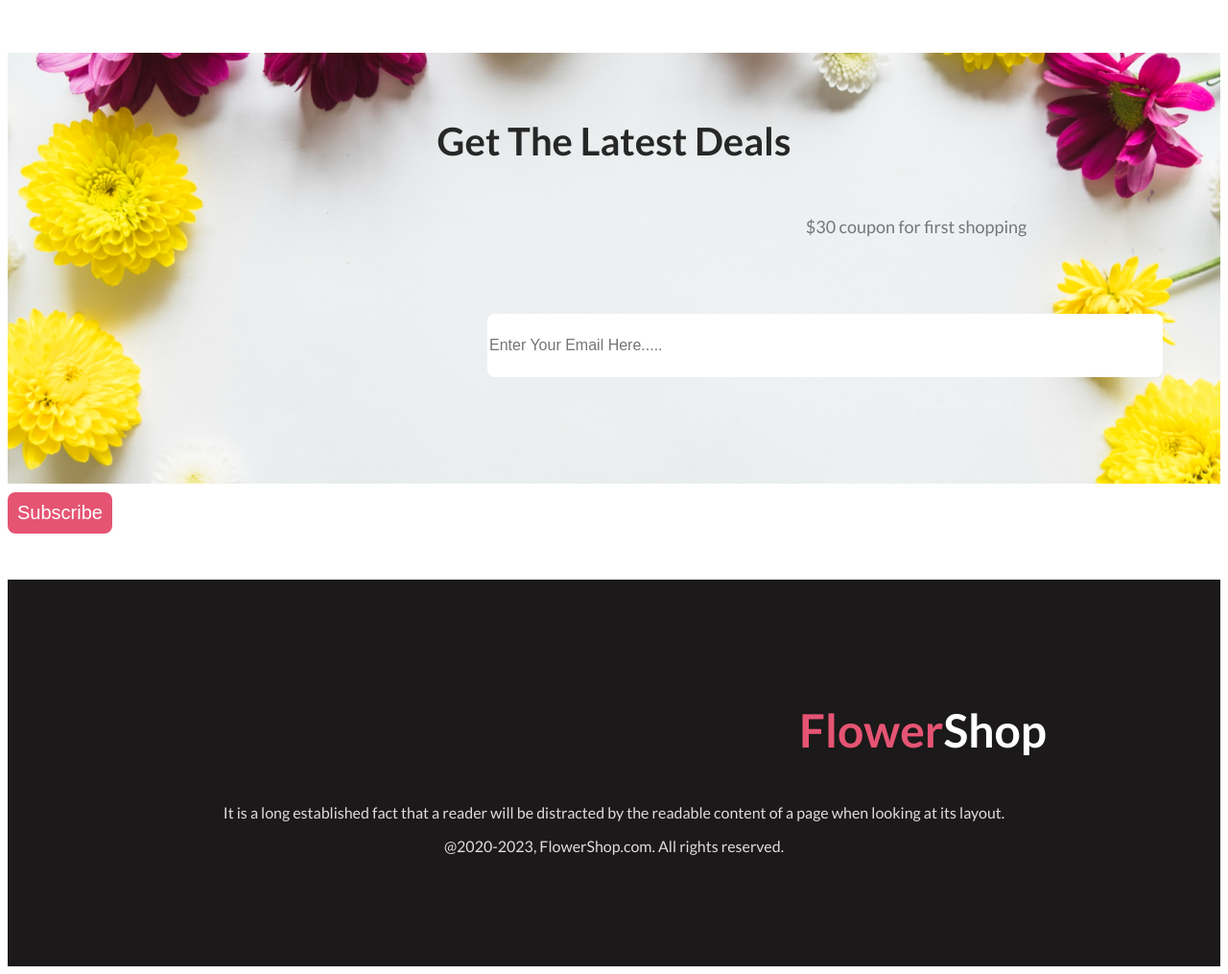
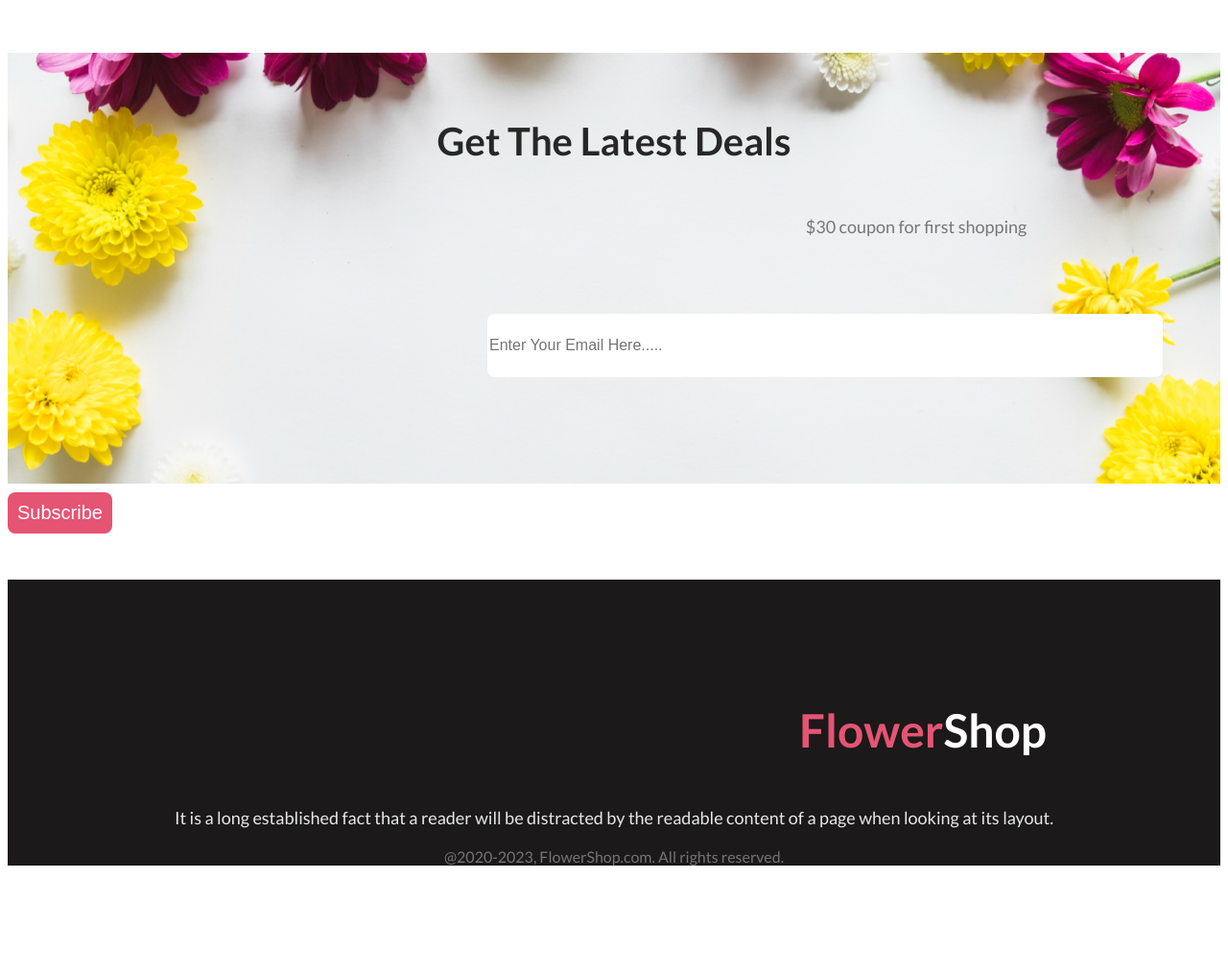
Before and after one commit to Asrafulch099/my-first-assignment, a plain HTML site: page index.html in a window 1280 px wide. Shown: the part 3581-4596 px from the top of the page at 96% size. After the commit the page ends 4499 px from the top, so only its background shows below. Drawn offline with Linux system fonts and the light colour scheme.

Commit message:
footer correction

```diff
--- a/style/assignment.css
+++ b/style/assignment.css
@@ -206,6 +206,19 @@ body {
     justify-content: center;
     text-align: center;
     background-color: #1b1919;
-    color: #e2dddd;
-    padding-bottom: 100px;
 }
+
+.paragraph {
+    color: rgba(255, 255, 255, 0.90);
+    text-align: center;
+    font-size: 18px;
+    font-weight: 400;
+    line-height: 30px;
+}
+
+.footer-end {
+    color: rgba(255, 255, 255, 0.40);
+    text-align: center;
+    font-size: 16px;
+    font-weight: 400;
+}
```
